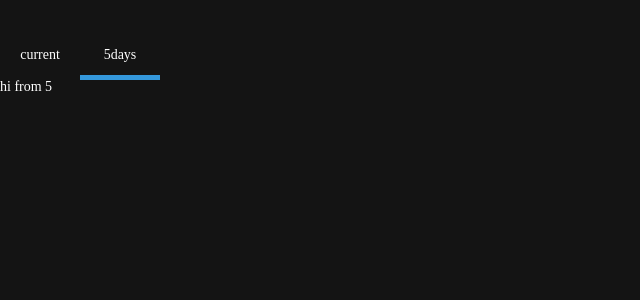
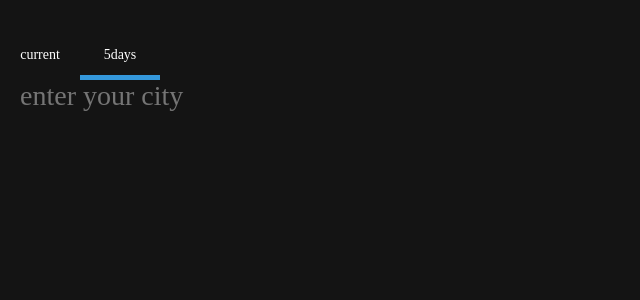
Before and after one commit to jay311311/weather_app, a React (Create React App) app: page /forecast in a window 1280 px wide. Shown: the top 300 px of the page, without its empty margins (0-640 px from the left). Built offline with nearby package versions, Linux system fonts and the light colour scheme; no server answers.

Commit message:
making a chart for Fivedays

```diff
--- a/package.json
+++ b/package.json
@@ -7,6 +7,7 @@
     "@testing-library/react": "^9.5.0",
     "@testing-library/user-event": "^7.2.1",
     "axios": "^0.20.0",
+    "chart.js": "^2.9.3",
     "prop-types": "^15.7.2",
     "react": "^16.13.1",
     "react-chartjs-2": "^2.10.0",
--- a/src/Routes/Current/CurrentContainer.js
+++ b/src/Routes/Current/CurrentContainer.js
@@ -35,7 +35,7 @@ export default class CurrentContainer extends Component{
         const {searchTerm} = this.state;
         this.setState({
             error:null,
-            loading:true
+            loading:false
         })
         try{
             const {data:weatherResults} = await  currentApi.search(searchTerm);
@@ -60,7 +60,9 @@ export default class CurrentContainer extends Component{
 
 
     render(){
+
         const { error, loading,weatherResults,searchTerm} = this.state
+        console.log(this.state)
         return(
             <CurrentPresent
                 searchTerm={searchTerm}
--- a/src/Routes/FiveDay/FiveContainer.js
+++ b/src/Routes/FiveDay/FiveContainer.js
@@ -4,53 +4,64 @@ import {fiveApi} from "../../api";
 
 export default class CurrentContainer extends Component{
     state={
-        fiveResults:null,
-        searchTerm:"london",
+        fiveResults:[],
+        searchWords:"",
         error:null,
-        loading:true
+        loading:true,
     }
 
-    componentDidMount(){
-        this.handleSubmit();
+
+
+    handleChange=(event)=>{
+        const {target:{value}} = event
+        this.setState({
+            searchWords:value
+        })
     }
 
-    handleSubmit = () =>{
-        const {searchTerm}= this.state;
-        if(searchTerm !== ""){
-            this.searchByTerm()
+    handleSubmit = (event) =>{
+         event.preventDefault();
+        const {searchWords}= this.state;
+        if(searchWords !== ""){
+            this.searchByTerm();
         }
     }
 
-    searchByTerm = async() =>{
-        const {searchTerm}= this.state;
+
+    searchByTerm = async() => {
+        const {searchWords}= this.state;
         this.setState({loading:false})
 
         try{
-            const  fiveResults = await fiveApi.five(searchTerm)
+            const {data:{list:fiveResults}}  = await fiveApi.five(searchWords)
 
-            console.log(fiveResults)
-        } catch{
             this.setState({
-                error:"i can't find data"
+                fiveResults
             })
-        }finally{
-            this.setState({
-                loading: false
-            })
+
+        } catch {
+            this.setState({error:"i can't find data"})
+        } finally {
+            this.setState({loading: false})
         }
 
     }
 
 
     render(){
-        const {fiveResults, error, loading, searchTerm} = this.state;
+        const {fiveResults, error, loading, searchWords} = this.state;
 
+        console.log(this.state)
         return(
+
         <FivePresent
-            fiveResults={fiveResults}
-            searchTerm={searchTerm}
+            searchWords={searchWords}
             error={error}
             loading={loading}
+            fiveResults={fiveResults}
+            handleChange={this.handleChange}
+            handleSubmit={this.handleSubmit}
+
             />)
     }
 }
--- a/src/Routes/FiveDay/FivePresent.js
+++ b/src/Routes/FiveDay/FivePresent.js
@@ -1,9 +1,91 @@
 import React from 'react'
+import styled from "styled-components"
+import PropTypes from "prop-types"
+import { Line } from 'react-chartjs-2';
+/* import MainCart from "./MainChart" */
+/* import Section from "../../Components/Section" */
 
-export default function FivePresent() {
+const Container = styled.div`
+    padding:0 20px;
+
+`;
+const Form = styled.form`
+    margin-bottom :50px;
+    width:100%;
+    `;
+
+const Input = styled.input`
+    all:unset;
+    font-size:28px;
+    width:100%;
+`;
+const FivePresent = ( {fiveResults, error, loading, searchWords,handleSubmit,handleChange}) => {
+
+
+const    time = fiveResults.map(five=>five.dt_txt);
+const    temp = fiveResults.map(five=>five.main.temp);
+
+ const times = time.map(timee=>timee.toString())
+
+console.log(temp,times)
+
+    const chartData=({
+
+        labels :time,
+        datasets:[
+            {label : "london",
+             data:temp,
+             backgroundColor:["rgba(75,192,192,0.6)"],
+             borderWidth:.5
+               }
+        ]
+    })
+
     return (
-        <div>
-            <h5>hi from 5</h5>
-        </div>
+        <Container>
+            <Form onSubmit={handleSubmit}>
+                <Input placeholder="enter your city" onChange={handleChange} value={searchWords}>
+                </Input>
+            </Form>
+             {loading ? null :
+             (<>
+             <h5>{searchWords}</h5>
+              <Line data={chartData}/>
+             {/*  {
+                 fiveResults.map(five=>
+                   ( <Line
+                        searchWords={searchWords}
+                        key={five.dt}
+                        id={five.dt}
+                        temp={five.main.temp}
+                        date={five.dt_txt}
+                    />)
+
+
+                    )
+
+
+
+
+             }
+              */}
+
+            </>
+             )
+
+            }
+        </Container>
     )
 }
+
+
+FivePresent.propTypes ={
+    fiveResults:PropTypes.array,
+    error: PropTypes.string,
+    loading:PropTypes.bool.isRequired ,
+    searchWords:PropTypes.string,
+    handleSubmit:PropTypes.func.isRequired
+}
+
+
+export default FivePresent
--- /dev/null
+++ b/src/Routes/FiveDay/MainChart.js
@@ -0,0 +1,22 @@
+import React from 'react'
+
+
+const MainChart = ({temp,date})=>
+
+   {
+
+
+       const exData = {
+           lables : [date],
+           dataSets:[
+               {data:[temp]}
+           ]
+       }
+   ( <>
+    <Line data = {exData}/>
+
+</>
+)
+   }
+
+export default MainChart
--- a/src/api.js
+++ b/src/api.js
@@ -6,12 +6,11 @@ const api  = axios.create({
     params:{appid:"e71e68187e6da07eb17db48a8cf2dc1b" }
 })
 
-
  export const currentApi = {
     search :(city) =>  api.get(`weather?q=${city}`)
      }
 
 
   export const fiveApi = {
-    five: (cityName) => api.get(`forecast?q=${cityName}`)
+    five: (cityName) => api.get(`forecast?q=${cityName}`,{params:{units:"metric"}})
  }
```
Also changed, not shown: 1 other file (tests, documents, lock files or other folders).
